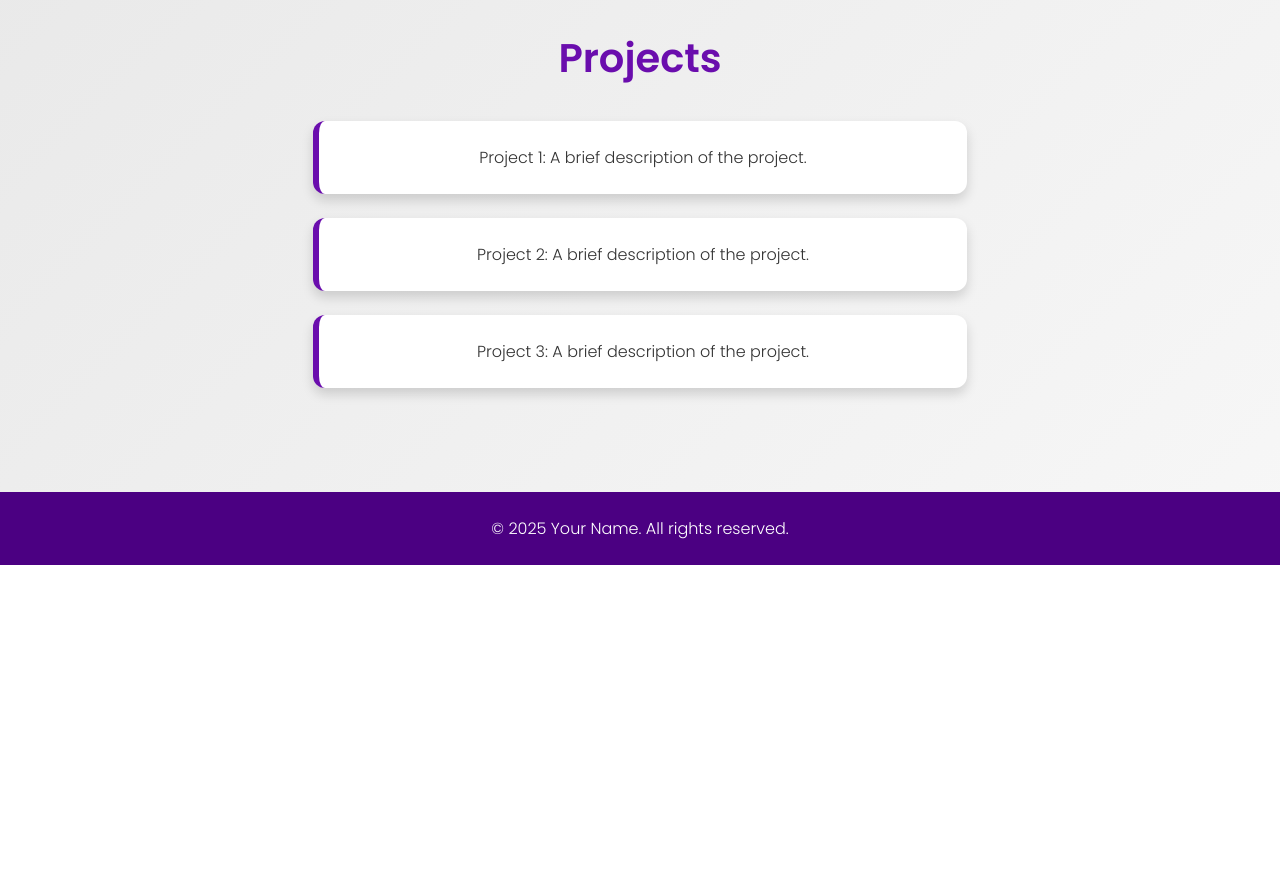
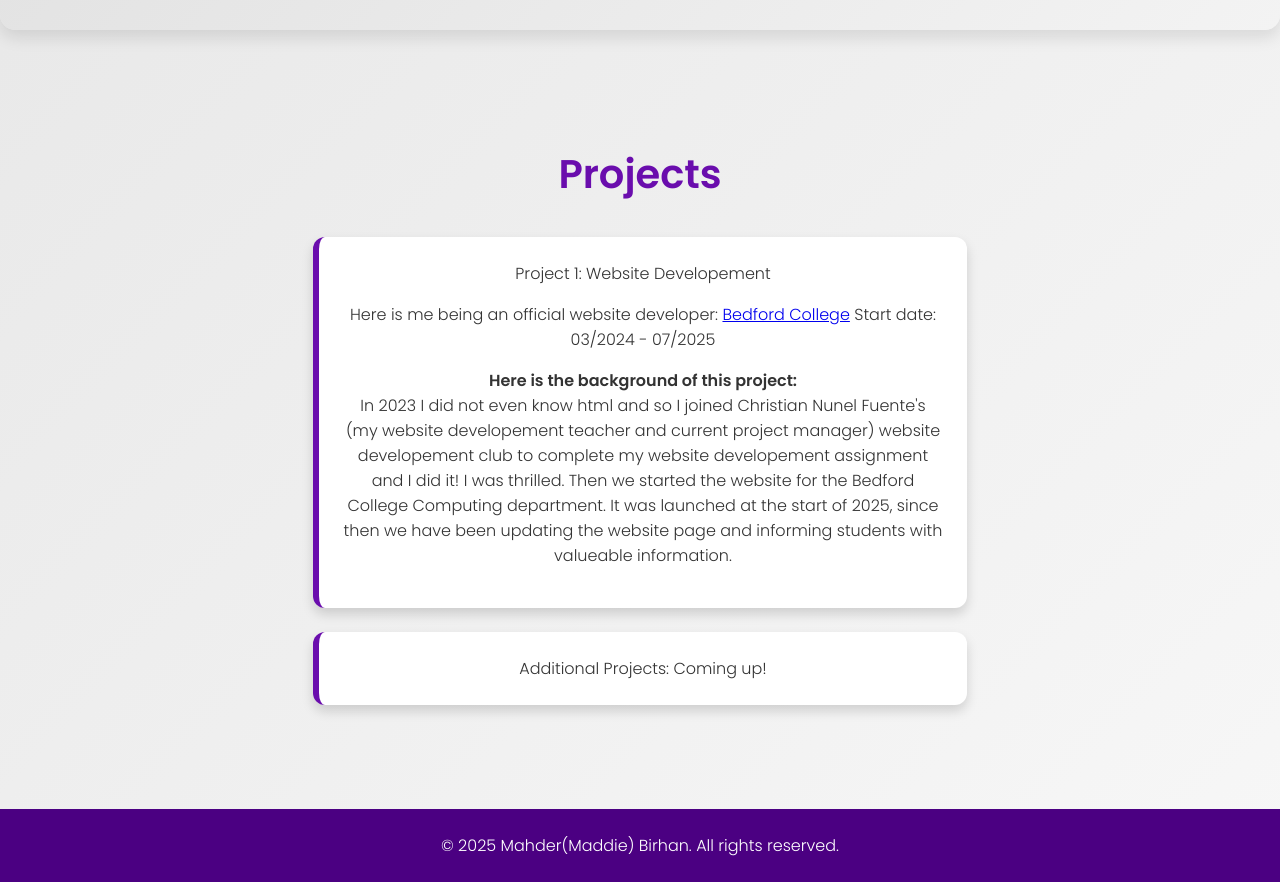
Before and after one commit to MaddieGit/portfolio, a plain HTML site: page index.html in a window 1280 px wide. Shown: the part 860-1742 px from the top of the page. Before the commit the page ends 1425 px from the top, so only its background shows below. Drawn offline with Linux system fonts and the light colour scheme.

Commit message:
Update index.html

```diff
--- a/index.html
+++ b/index.html
@@ -99,7 +99,8 @@
 <body>
     <header>
         <h1>My Portfolio</h1>
-        <p>Mainframer | Computer Science Student | Cyber Security Analyst</p>
+        <p>Coming intern at TES Enterprise Solution</p>
+        <p></p>
         <img src="profile.jpg" alt="Profile" class="profile">
     </header>
 
@@ -107,19 +108,31 @@
         <img src="profile.jpg" alt="About Me">
         <div>
             <h2>I Strive to Be the Best</h2>
-            <p>I am passionate about technology and continuously improving my skills. My goal is to become one of the best in the field, not just by achieving results but by staying curious and learning every day. I believe that true greatness comes from a combination of hard work, humility, and the willingness to adapt.</p>
+            <p>My name is Mahder, you can call me Maddie. If you are checking out my portfolio, you have come along way, and so here is my linked<a href="www.linkedin.com/in/mahder-maddie-birhan-704b24280"> Maddie's Linkedin </a>, let's connect!
+
+            I am passionate about technology and continuously improving my skills. My goal is to become one of the best in the field, not just by achieving results but by staying curious and learning every day. I believe that true greatness comes from a combination of hard work, humility, and the willingness to adapt.</p>
         </div>
     </section>
 
     <section>
         <h2 style="font-size: 2.5rem; color: #6a0dad;">Projects</h2>
-        <div class="project">Project 1: A brief description of the project.</div>
-        <div class="project">Project 2: A brief description of the project.</div>
-        <div class="project">Project 3: A brief description of the project.</div>
+        <div class="project">Project 1: Website Developement
+            <p>
+                Here is me being an official website developer: <a href="https://bccomputing.net/"> Bedford College</a>
+                Start date: 03/2024 - 07/2025
+            </p>
+            <p>
+                <strong>Here is the background of this project:</strong><br>
+                In 2023 I did not even know html and so I joined Christian Nunel Fuente's (my website developement teacher and current project manager) website developement club to complete my website developement assignment and I did it! I was thrilled. Then we started the website for the Bedford College Computing department. It was launched at the start of 2025, since then we have been updating the website page and informing students with valueable information.
+            </p>
+
+         </div>
+        <div class="project">Additional Projects:  Coming up!</div>
+        <!---<div class="project">Project 3: A brief description of the project.</div>--->
     </section>
 
     <footer>
-        &copy; 2025 Your Name. All rights reserved.
+        &copy; 2025 Mahder(Maddie) Birhan. All rights reserved.
     </footer>
 </body>
 </html>
```
